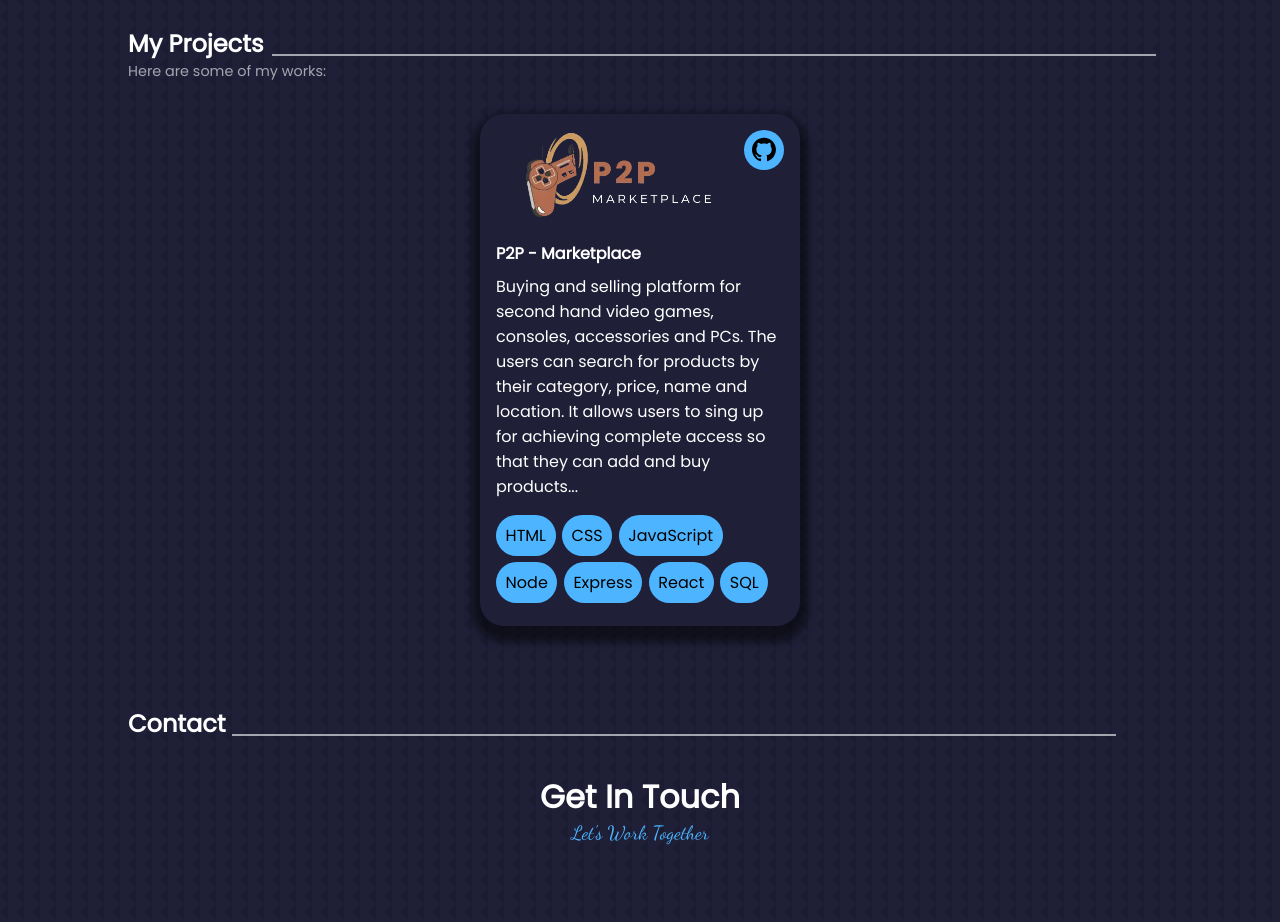
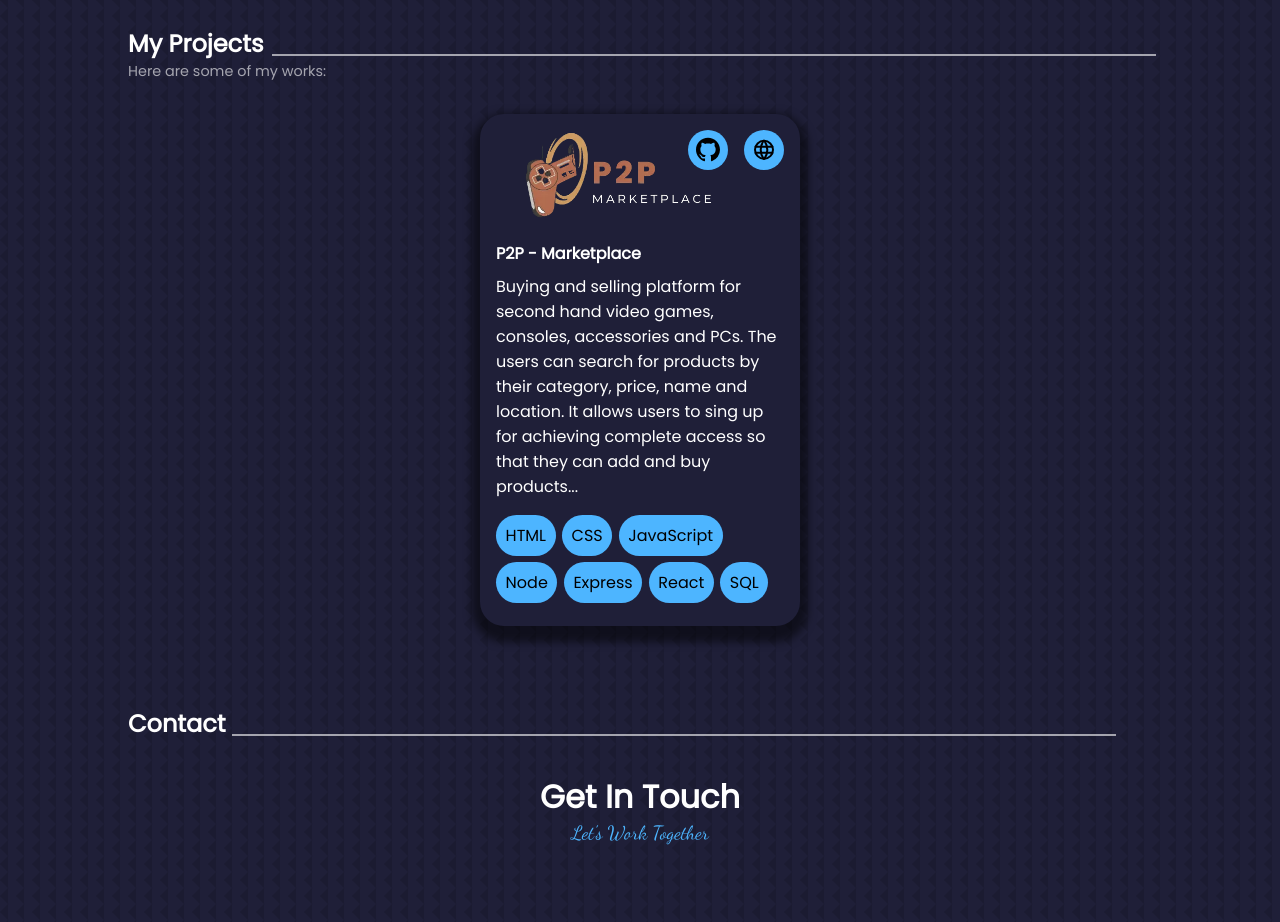
Before and after one commit to ab-sharifi21/my-portfolio-2024, a React (Vite) app: page / in a window 1280 px wide. Shown: the part 1240-2162 px from the top of the page. Built offline with nearby package versions, Linux system fonts and the light colour scheme.

Commit message:
add p2p video url in data.js

```diff
--- a/src/data.js
+++ b/src/data.js
@@ -4,7 +4,7 @@
         name: 'P2P - Marketplace',
         description: 'Buying and selling platform for second hand video games, consoles, accessories and PCs. The users can search for products by their category, price, name and location. It allows users to sing up for achieving complete access so that they can add and buy products...',
         github: 'https://github.com/ab-sharifi21/Player2Player-Marketplace',
-        url: '',
+        url: 'https://www.youtube.com/watch?v=J51EmE-M_NM&t=18s',
         tools: [
             'HTML',
             'CSS',
```
